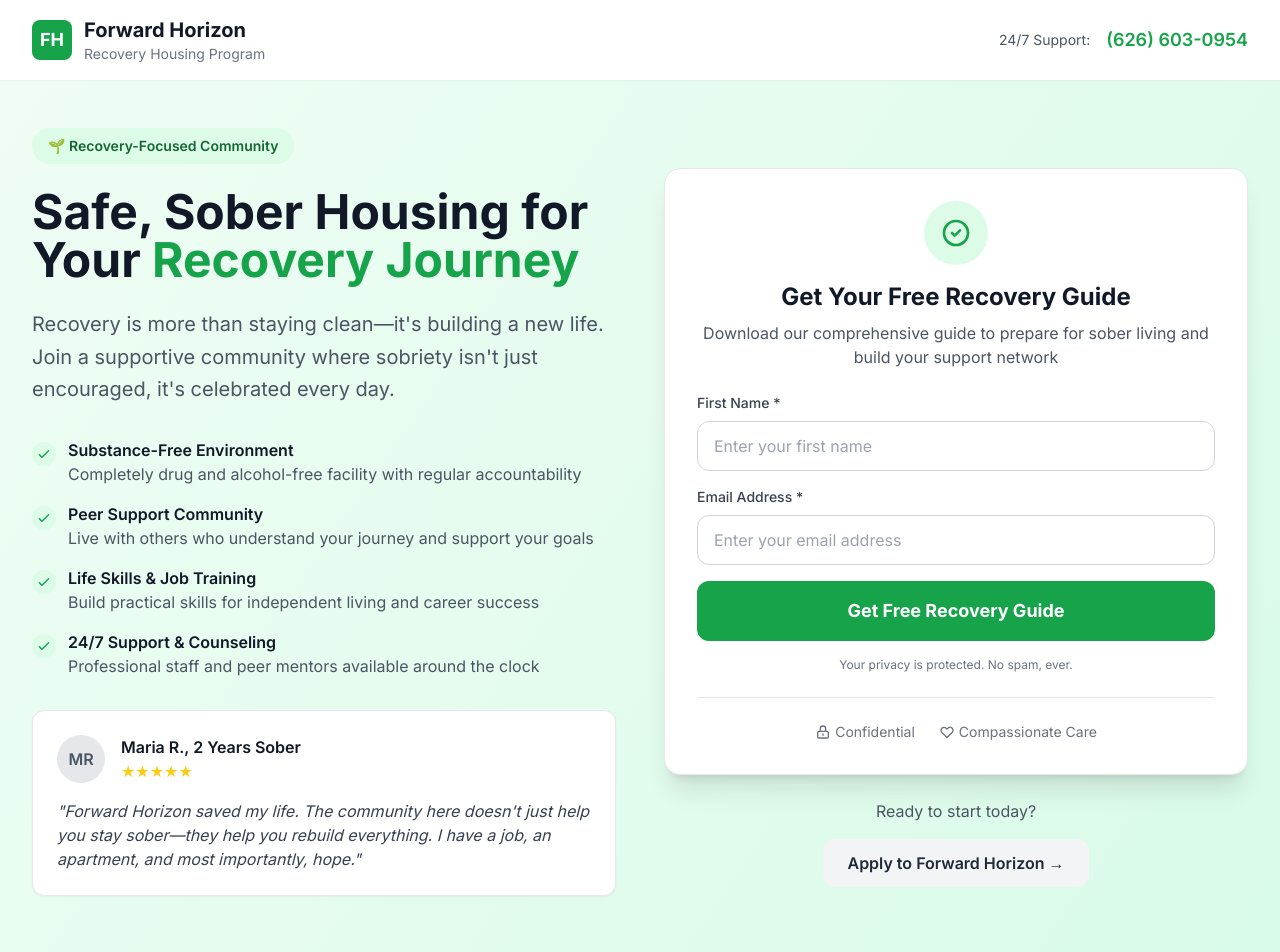
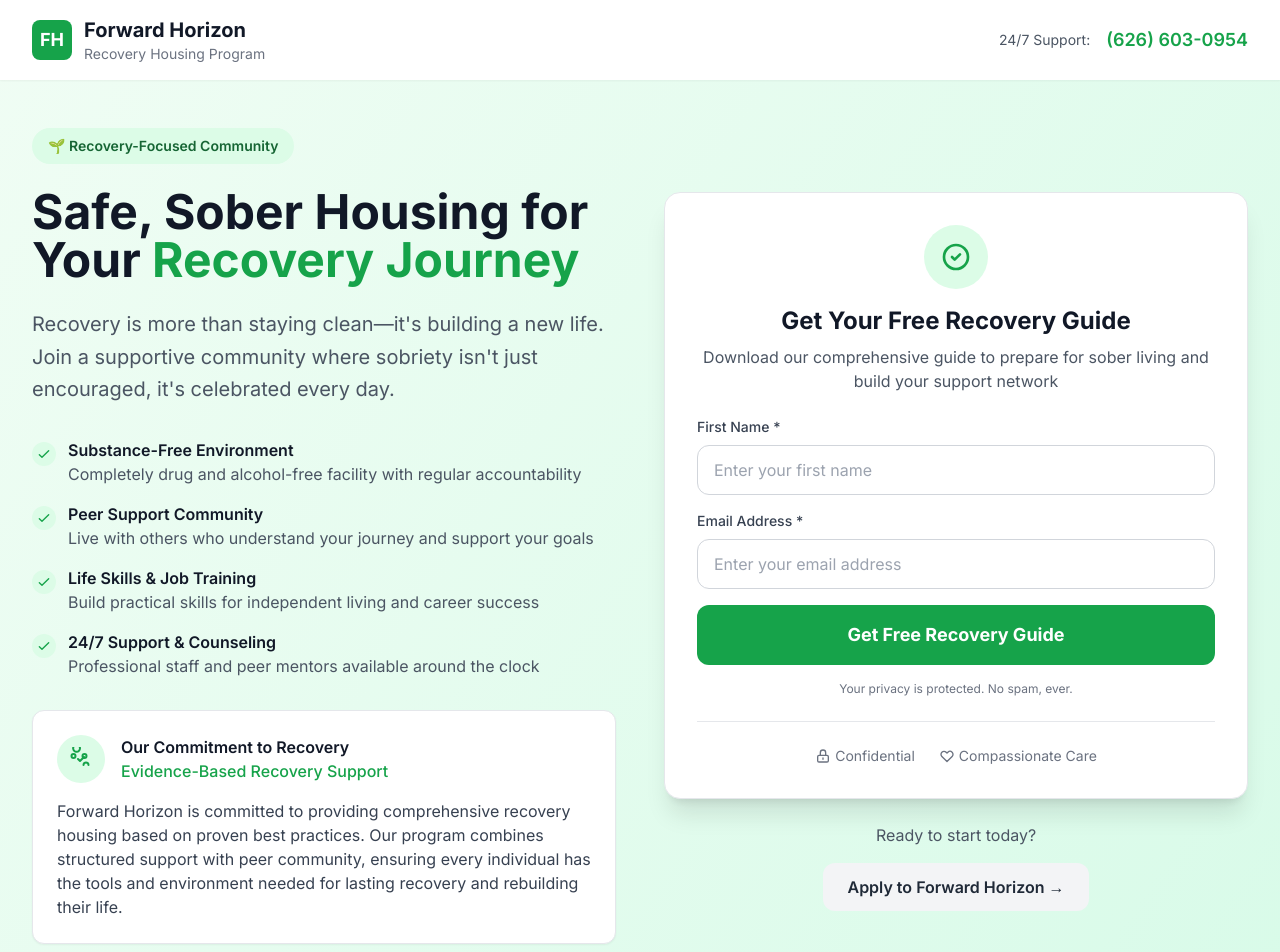
Before and after one commit to jumaanebey/forward-horizon-marketing, a Next.js app: page /recovery-housing in a window 1280 px wide. Shown: the top 952 px of the page. Built offline with nearby package versions, Linux system fonts and the light colour scheme; no server answers.

Commit message:
Replace fake testimonials with authentic program commitments on all pages

```diff
--- a/src/app/recovery-housing/page.tsx
+++ b/src/app/recovery-housing/page.tsx
@@ -169,21 +169,21 @@ export default function RecoveryHousingLanding() {
               </div>
             </div>
 
-            {/* Success Story */}
+            {/* Program Commitment */}
             <div className="bg-white rounded-xl p-6 shadow-sm border border-gray-200 mb-8">
               <div className="flex items-center space-x-4 mb-4">
-                <div className="w-12 h-12 bg-gray-200 rounded-full flex items-center justify-center">
-                  <span className="text-gray-600 font-semibold">MR</span>
+                <div className="w-12 h-12 bg-green-100 rounded-full flex items-center justify-center">
+                  <svg className="w-6 h-6 text-green-600" fill="none" stroke="currentColor" viewBox="0 0 24 24">
+                    <path strokeLinecap="round" strokeLinejoin="round" strokeWidth={2} d="M9 12l2 2 4-4M7.835 4.697a3.42 3.42 0 001.946-.806 3.42 3.42 0 10-4.438 0 3.42 3.42 0 001.946.806zM6.5 9a2 2 0 11-4 0 2 2 0 014 0zM17.5 9a2 2 0 11-4 0 2 2 0 014 0zM19.5 18c0-1.381-1.119-2.5-2.5-2.5s-2.5 1.119-2.5 2.5" />
+                  </svg>
                 </div>
                 <div>
-                  <h4 className="font-semibold text-gray-900">Maria R., 2 Years Sober</h4>
-                  <div className="flex text-yellow-400">
-                    ★★★★★
-                  </div>
+                  <h4 className="font-semibold text-gray-900">Our Commitment to Recovery</h4>
+                  <div className="text-green-600 font-medium">Evidence-Based Recovery Support</div>
                 </div>
               </div>
-              <p className="text-gray-700 italic">
-                "Forward Horizon saved my life. The community here doesn't just help you stay sober—they help you rebuild everything. I have a job, an apartment, and most importantly, hope."
+              <p className="text-gray-700">
+                Forward Horizon is committed to providing comprehensive recovery housing based on proven best practices. Our program combines structured support with peer community, ensuring every individual has the tools and environment needed for lasting recovery and rebuilding their life.
               </p>
             </div>
 
--- a/src/app/veterans-housing/page.tsx
+++ b/src/app/veterans-housing/page.tsx
@@ -169,21 +169,21 @@ export default function VeteransHousingLanding() {
               </div>
             </div>
 
-            {/* Social Proof */}
+            {/* Program Commitment */}
             <div className="bg-white rounded-xl p-6 shadow-sm border border-gray-200 mb-8">
               <div className="flex items-center space-x-4 mb-4">
-                <div className="w-12 h-12 bg-gray-200 rounded-full flex items-center justify-center">
-                  <span className="text-gray-600 font-semibold">JS</span>
+                <div className="w-12 h-12 bg-blue-100 rounded-full flex items-center justify-center">
+                  <svg className="w-6 h-6 text-blue-600" fill="none" stroke="currentColor" viewBox="0 0 24 24">
+                    <path strokeLinecap="round" strokeLinejoin="round" strokeWidth={2} d="M9 12l2 2 4-4M7.835 4.697a3.42 3.42 0 001.946-.806 3.42 3.42 0 10-4.438 0 3.42 3.42 0 001.946.806zM6.5 9a2 2 0 11-4 0 2 2 0 014 0zM17.5 9a2 2 0 11-4 0 2 2 0 014 0zM19.5 18c0-1.381-1.119-2.5-2.5-2.5s-2.5 1.119-2.5 2.5" />
+                  </svg>
                 </div>
                 <div>
-                  <h4 className="font-semibold text-gray-900">James S., Army Veteran</h4>
-                  <div className="flex text-yellow-400">
-                    ★★★★★
-                  </div>
+                  <h4 className="font-semibold text-gray-900">Our Commitment to Veterans</h4>
+                  <div className="text-blue-600 font-medium">Evidence-Based Support</div>
                 </div>
               </div>
-              <p className="text-gray-700 italic">
-                "Forward Horizon gave me the stability and support I needed to get back on my feet. The staff understands what we've been through, and the community here feels like family."
+              <p className="text-gray-700">
+                Forward Horizon is committed to providing comprehensive housing support specifically designed for veterans. Our program combines proven best practices with personalized care, ensuring every veteran receives the dignity, respect, and support they've earned through their service.
               </p>
             </div>
 
```
